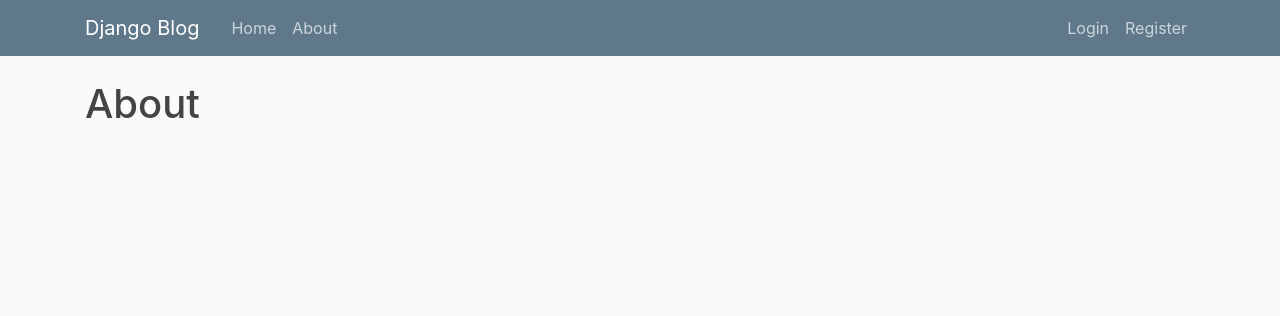
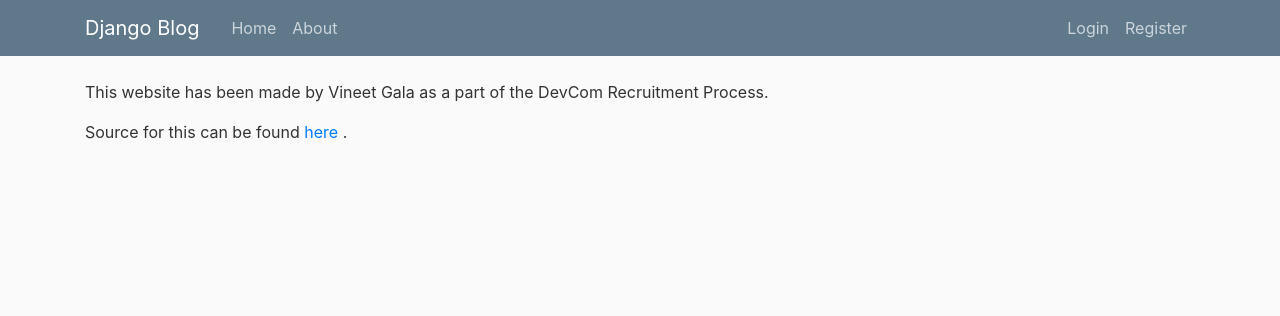
Before and after one commit to vineetgala/BasicBlog, a Django app: page /about/ in a window 1280 px wide. Shown: the top 316 px of the page. Run offline with Django 3.2, Linux system fonts and the light colour scheme; some libraries are stand-ins or nearby versions.

Commit message:
Corrected layouts

```diff
--- a/blog/templates/blog/about.html
+++ b/blog/templates/blog/about.html
@@ -3,5 +3,6 @@
 {%endblock title%}
 
 {%block content%}
-	<h1>About</h1>
+<p> This website has been made by Vineet Gala as a part of the DevCom Recruitment Process. </p>
+	<p> Source for this can be found <a href="https://github.com/vineetgala/BasicBlog/"> here </a>. </p>
 {%endblock content%}
--- a/blog/templates/blog/home.html
+++ b/blog/templates/blog/home.html
@@ -9,7 +9,7 @@
 	<article class="media content-section">
 	  <div class="media-body">
 	    <div class="article-metadata">
-	      <a class="mr-2" href="#">{{ post.author }}</a>
+	      <a class="mr-2" >{{ post.author }}</a>
 	      <small class="text-muted">{{ post.date_posted }}</small>
 	    </div>
 	    <h2><a class="article-title"	>{{ post.title }}</a></h2>
--- a/users/templates/users/profile.html
+++ b/users/templates/users/profile.html
@@ -12,7 +12,7 @@
 		<article class="media content-section">
 		  <div class="media-body">
 		    <div class="article-metadata">
-		      <a class="mr-2" href="#">{{ post.author }}</a>
+		      <a class="mr-2" >{{ post.author }}</a>
 		      <small class="text-muted">{{ post.date_posted }}</small>
 		    	<a class="btn btn-secondary btn-sm mb-2" href= "{% url 'post-update' post.id %}"> Edit </a>
 		    	<a class="btn btn-secondary btn-sm mb-2" href= "{% url 'post-delete' post.id %}"> Delete </a>
```
Also changed, not shown: db.sqlite3.
